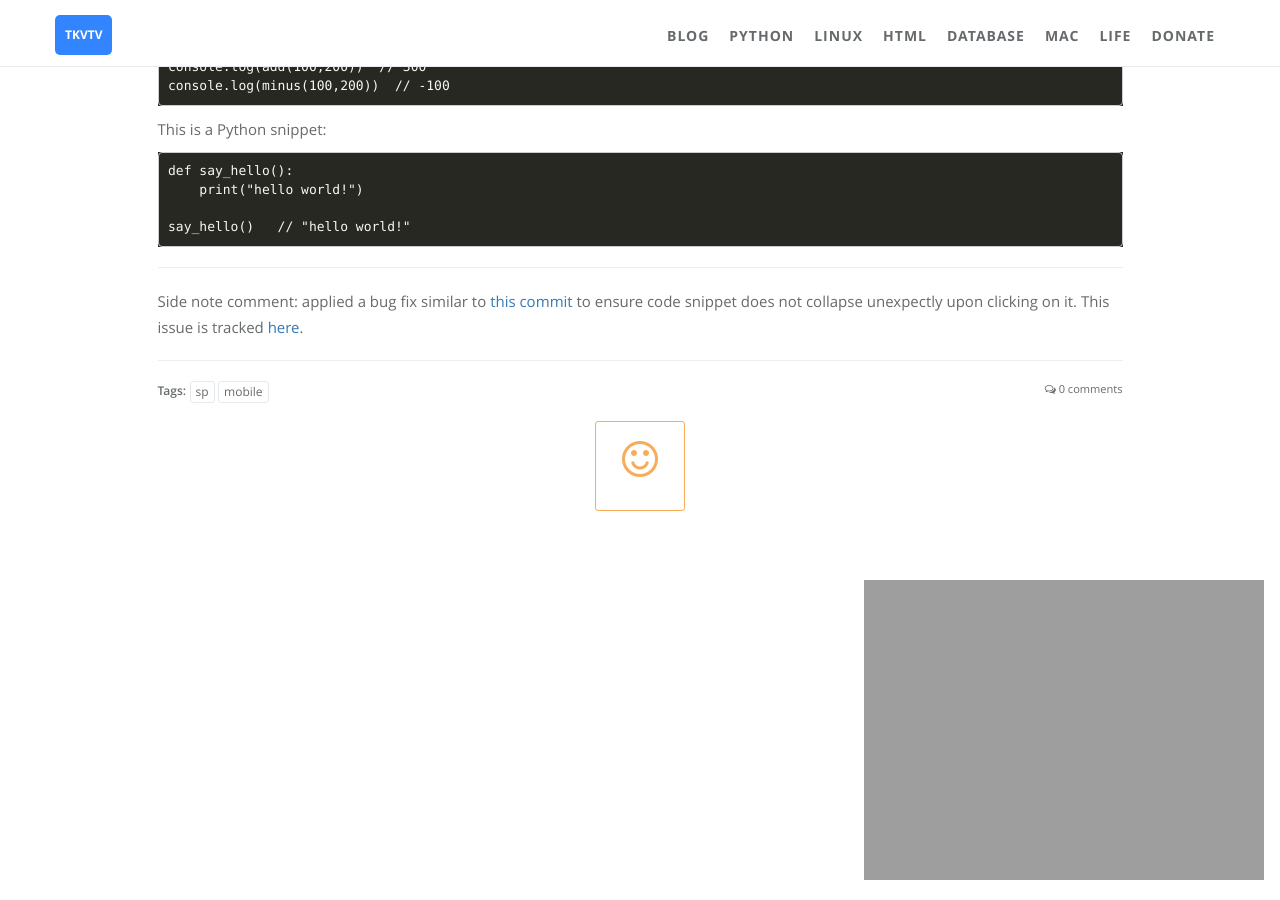
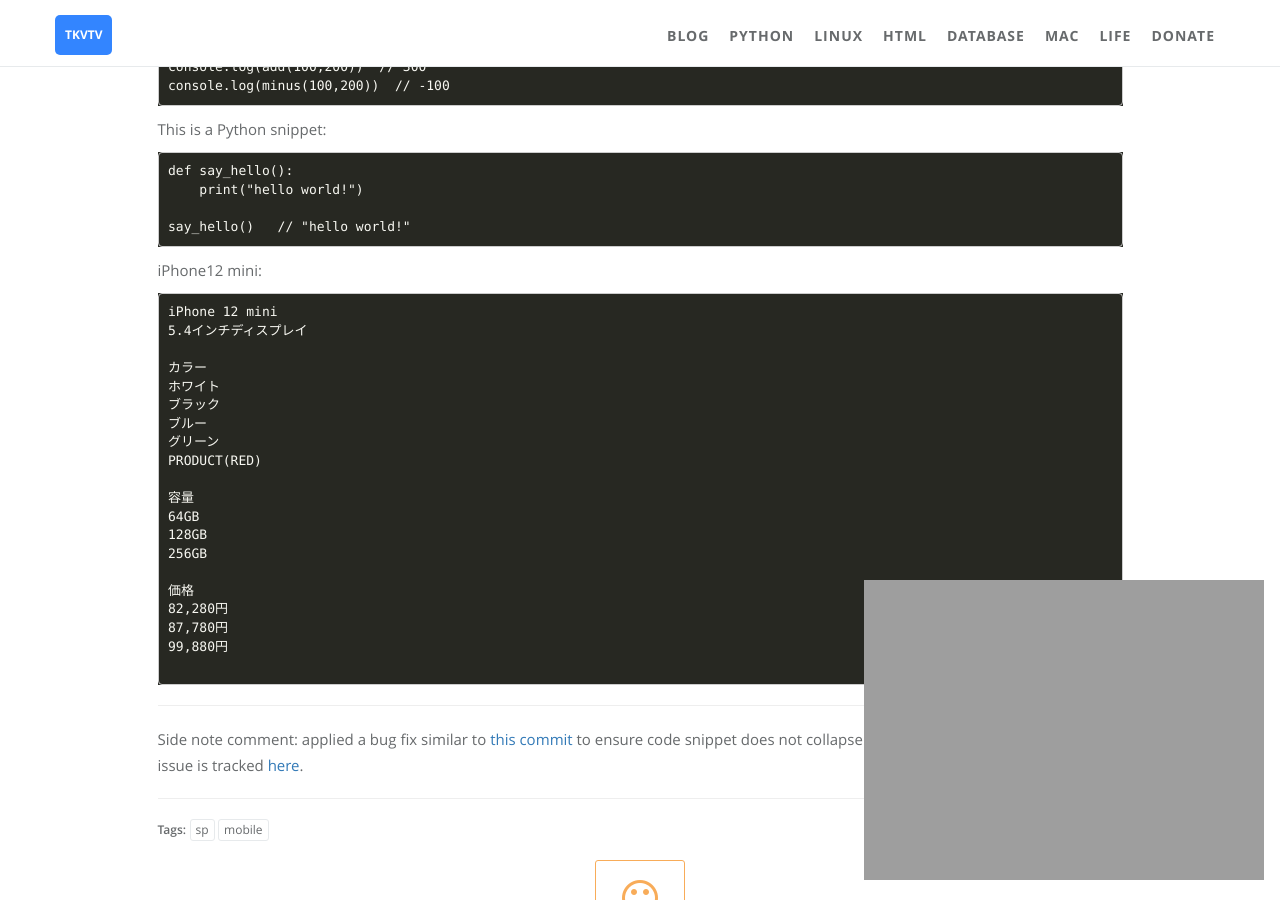
Before and after one commit to takagotch/o23829, a Jekyll site: the page built from _posts/2020-10-21-contracts.md, in a window 1280 px wide and 900 px high, scrolled down 1215 px. Built offline with Jekyll 4.4.1, drawn with Linux system fonts in a browser that asks for light colours; comment, search, counter and statistics services are not loaded.

Commit message:
Update 2020-10-21-contracts.md

````diff
--- a/_posts/2020-10-21-contracts.md
+++ b/_posts/2020-10-21-contracts.md
@@ -55,6 +55,36 @@
 say_hello()   // "hello world!"
 ```
 
+
+
+
+iPhone12 mini:
+
+```
+iPhone 12 mini
+5.4インチディスプレイ
+
+カラー
+ホワイト
+ブラック
+ブルー
+グリーン
+PRODUCT(RED)
+
+容量
+64GB
+128GB
+256GB
+
+価格
+82,280円
+87,780円
+99,880円
+
+```
+
+
+
 ---
 
 
````
